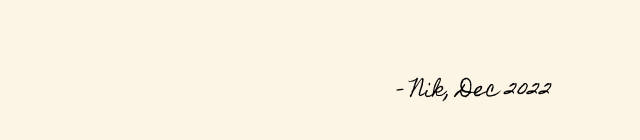
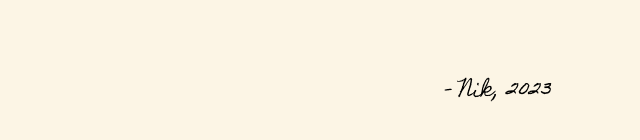
Before and after one commit to hussam-i-am/hussam-i-am.github.io, a plain HTML site: page dod.html in a window 1280 px wide. Shown: the part 536-676 px from the top of the page, 640-1280 px from the left. Drawn offline with Linux system fonts and the light colour scheme.

Commit message:
update year

```diff
--- a/dod.html
+++ b/dod.html
@@ -79,7 +79,7 @@
     </p>
 
     <p class="bye">
-        - Nik, Dec 2022
+        - Nik, 2023
     </p>
 </div>
 </body>
```
